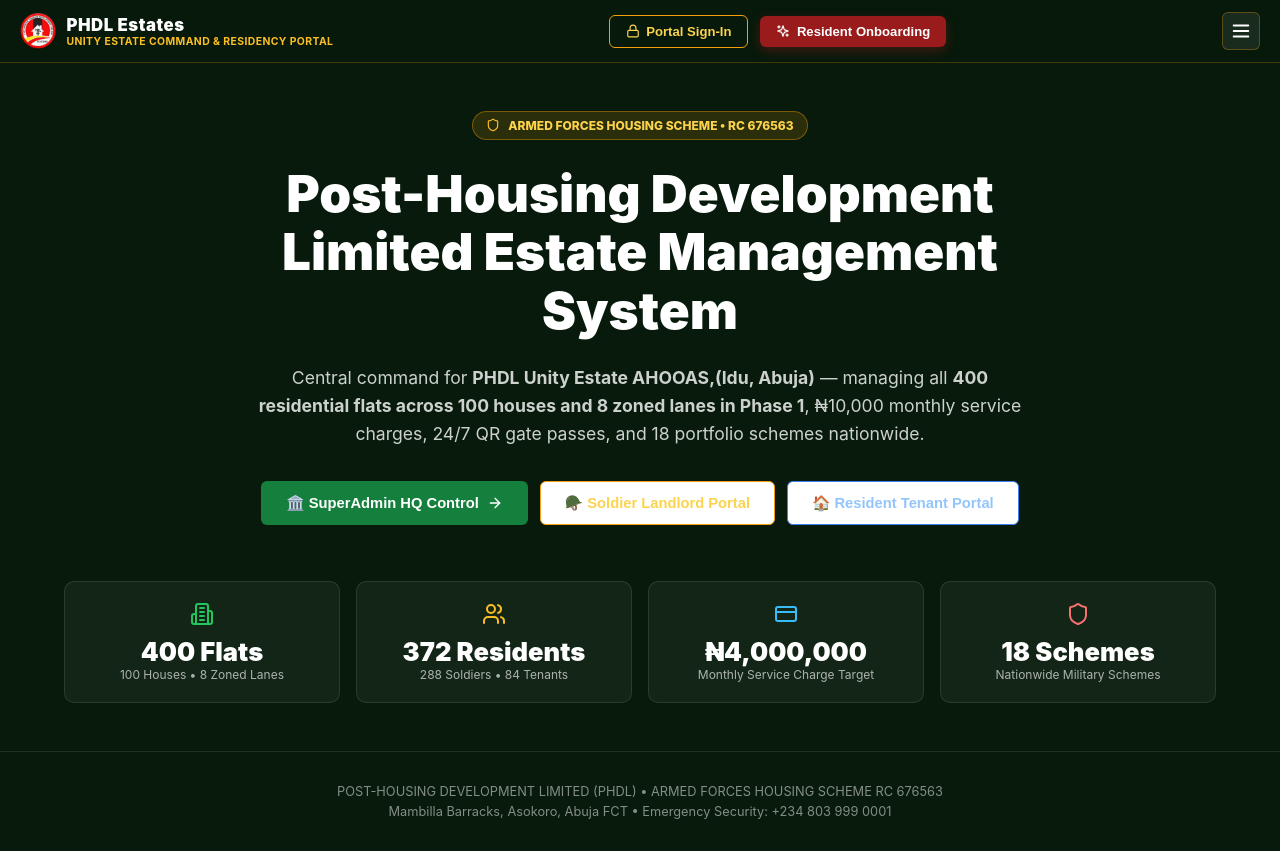
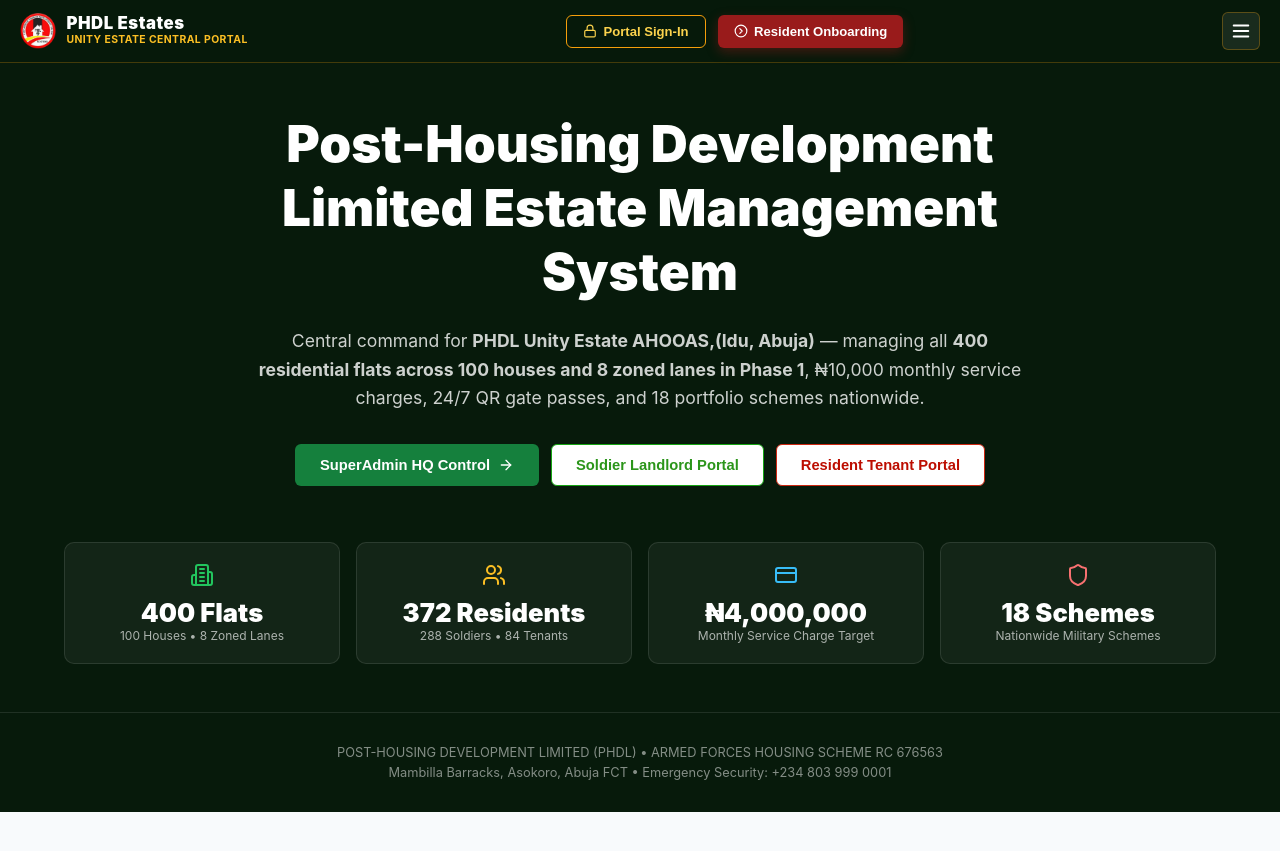
Before and after one commit to GodsonXE/phdl-estate-management, a React (Vite) app: page / in a window 1280 px wide. After the commit the page ends 812 px from the top, so only its background shows below. Built offline with nearby package versions, Linux system fonts and the light colour scheme.

Commit message:
Landing page review

```diff
--- a/src/pages/landing/LandingPage.tsx
+++ b/src/pages/landing/LandingPage.tsx
@@ -18,6 +18,7 @@
   Mail,
   CheckCircle2,
   ChevronDown,
+  ChevronRightCircle,
 } from 'lucide-react';
 
 interface LandingPageProps {
@@ -48,20 +49,20 @@
         }}
       >
         {/* Brand */}
-        <div style={{ display: 'flex', alignItems: 'center', gap: '0.65rem' }}>
+        <div style={{ display: 'flex', alignItems: 'right', gap: '0.65rem' }}>
           <PhdlLogo size={36} />
           <div>
             <div style={{ fontWeight: 900, fontSize: '1.05rem', color: '#FFFFFF', letterSpacing: '0.03em', lineHeight: 1.2 }}>
               PHDL Estates
             </div>
             <div style={{ fontSize: '0.65rem', color: '#FBBF24', fontWeight: 700, letterSpacing: '0.04em' }}>
-              UNITY ESTATE COMMAND & RESIDENCY PORTAL
+              UNITY ESTATE CENTRAL PORTAL
             </div>
           </div>
         </div>
 
         {/* Desktop Nav Actions */}
-        <div className="landing-desktop-nav" style={{ display: 'flex', alignItems: 'center', gap: '0.75rem' }}>
+        <div className="landing-desktop-nav" style={{ display: 'flex', alignItems: 'right', gap: '0.75rem' }}>
           <button
             type="button"
             onClick={() => onNavigateToAuth('login')}
@@ -100,7 +101,7 @@
               boxShadow: '0 4px 12px rgba(153, 27, 27, 0.4)',
             }}
           >
-            <Sparkles size={14} /> Resident Onboarding
+            <ChevronRightCircle size={14} /> Resident Onboarding
           </button>
         </div>
 
@@ -199,12 +200,8 @@
           gap: '1.5rem',
         }}
       >
-        <div style={{ display: 'inline-flex', alignItems: 'center', gap: '0.5rem', padding: '0.35rem 0.85rem', borderRadius: 20, backgroundColor: 'rgba(245, 158, 11, 0.15)', border: '1px solid rgba(245, 158, 11, 0.4)', color: '#FCD34D', fontSize: '0.75rem', fontWeight: 800 }}>
-          <Shield size={14} color="#FBBF24" />
-          <span>ARMED FORCES HOUSING SCHEME • RC 676563</span>
-        </div>
 
-        <h1 style={{ fontSize: 'clamp(1.8rem, 4vw, 3.2rem)', fontWeight: 900, color: '#FFFFFF', lineHeight: 1.15, maxWidth: 900 }}>
+        <h1 style={{ fontSize: 'clamp(1.9rem, 4vw, 3.6rem)', fontWeight: 900, color: '#FFFFFF', lineHeight: 1.25, maxWidth: 900 }}>
           Post-Housing Development Limited Estate Management System
         </h1>
 
@@ -220,25 +217,25 @@
             className="btn btn-primary"
             style={{ backgroundColor: '#15803D', padding: '0.75rem 1.5rem', fontWeight: 800, fontSize: '0.92rem', gap: '0.5rem' }}
           >
-            🏛️ SuperAdmin HQ Control <ArrowRight size={16} />
+            SuperAdmin HQ Control <ArrowRight size={16} />
           </button>
 
           <button
             type="button"
             onClick={() => onNavigateToAuth('login', 'soldier')}
             className="btn btn-outline"
-            style={{ borderColor: '#F59E0B', color: '#FCD34D', padding: '0.75rem 1.5rem', fontWeight: 800, fontSize: '0.92rem', gap: '0.5rem' }}
+            style={{ borderColor: '#16a413ff', color: '#2b951aff', padding: '0.75rem 1.5rem', fontWeight: 800, fontSize: '0.92rem', gap: '0.5rem' }}
           >
-            🪖 Soldier Landlord Portal
+            Soldier Landlord Portal
           </button>
 
           <button
             type="button"
             onClick={() => onNavigateToAuth('login', 'tenant')}
             className="btn btn-outline"
-            style={{ borderColor: '#3B82F6', color: '#93C5FD', padding: '0.75rem 1.5rem', fontWeight: 800, fontSize: '0.92rem', gap: '0.5rem' }}
+            style={{ borderColor: '#cc2711ff', color: '#bc0d00ff', padding: '0.75rem 1.5rem', fontWeight: 800, fontSize: '0.92rem', gap: '0.5rem' }}
           >
-            🏠 Resident Tenant Portal
+            Resident Tenant Portal
           </button>
         </div>
 
```
